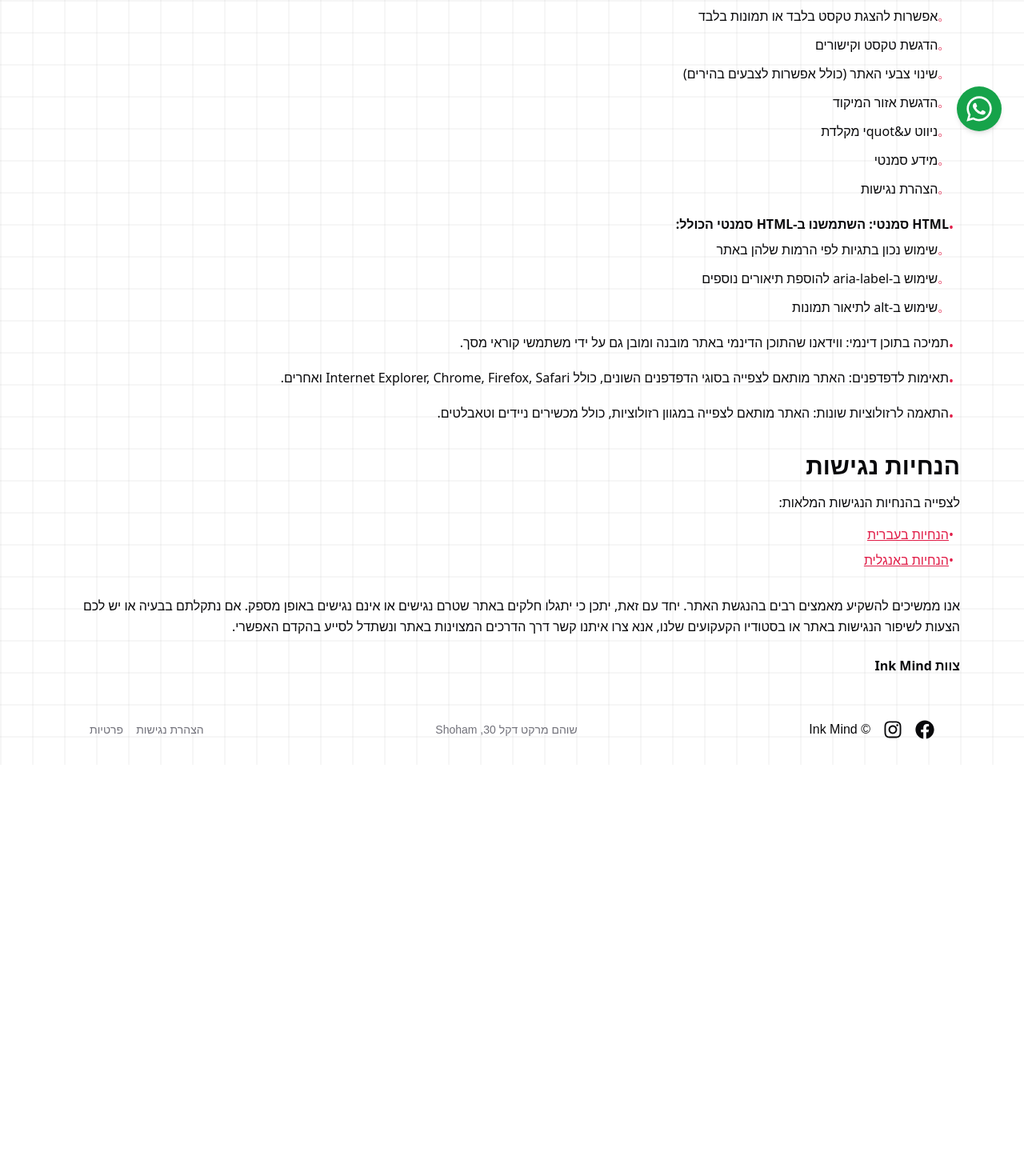
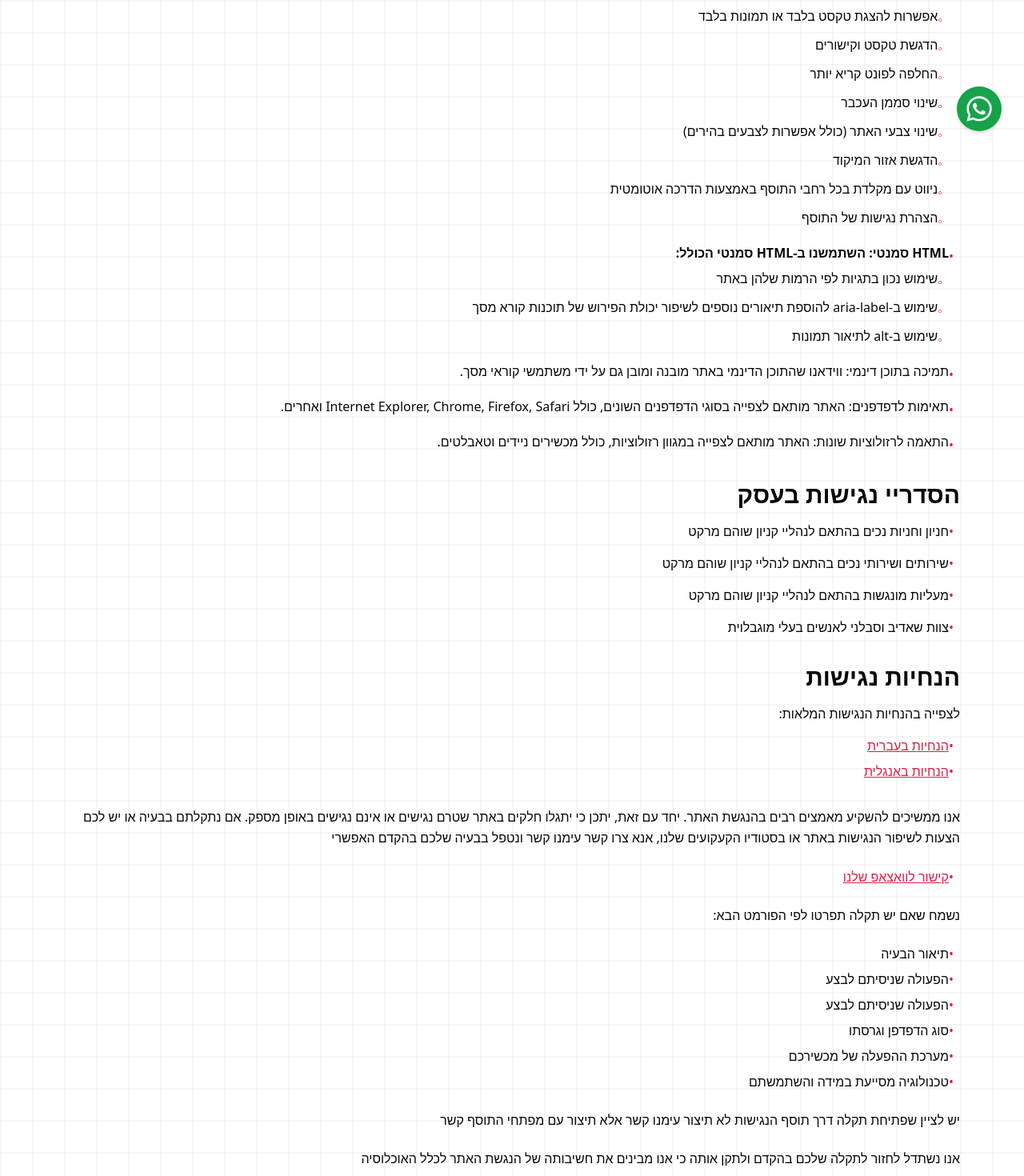
Before and after one commit to roee1454/Inkmind, a Next.js app: page /accessability in a window 1280 px wide. Shown: the part 600-2070 px from the top of the page at 80% size. Before the commit the page ends 1556 px from the top, so only its background shows below. Built offline with nearby package versions, Linux system fonts and the light colour scheme; a web font is replaced by a local one.

Commit message:
final accesability statement fix before dor

```diff
--- a/app/accessability/page.tsx
+++ b/app/accessability/page.tsx
@@ -39,10 +39,7 @@ const AccessibilityStatement = () => {
         <li className="flex items-start">
           <span className="mr-2 mt-1 text-primary">•</span>
           <div>
-            <span className="font-semibold">
-              בכל עמוד באתר, בצד שמאל למטה, תוסף נגישות: הוספנו תוסף מבית
-              NagishLi המאפשר:
-            </span>
+            <span className="font-semibold">תוסף הנגישות Enable המספק</span>
             <ul className="mt-2 ml-6 space-y-2">
               <li className="flex items-start">
                 <span className="mr-2 mt-1 text-primary">◦</span>
@@ -62,6 +59,14 @@ const AccessibilityStatement = () => {
               </li>
               <li className="flex items-start">
                 <span className="mr-2 mt-1 text-primary">◦</span>
+                <span>החלפה לפונט קריא יותר</span>
+              </li>
+              <li className="flex items-start">
+                <span className="mr-2 mt-1 text-primary">◦</span>
+                <span>שינוי סממן העכבר</span>
+              </li>
+              <li className="flex items-start">
+                <span className="mr-2 mt-1 text-primary">◦</span>
                 <span>שינוי צבעי האתר (כולל אפשרות לצבעים בהירים)</span>
               </li>
               <li className="flex items-start">
@@ -70,16 +75,13 @@ const AccessibilityStatement = () => {
               </li>
               <li className="flex items-start">
                 <span className="mr-2 mt-1 text-primary">◦</span>
-                <span>ניווט ע&quotי מקלדת</span>
-              </li>
-
-              <li className="flex items-start">
-                <span className="mr-2 mt-1 text-primary">◦</span>
-                <span>מידע סמנטי</span>
+                <span>
+                  ניווט עם מקלדת בכל רחבי התוסף באמצעות הדרכה אוטומטית
+                </span>
               </li>
               <li className="flex items-start">
                 <span className="mr-2 mt-1 text-primary">◦</span>
-                <span>הצהרת נגישות</span>
+                <span>הצהרת נגישות של התוסף</span>
               </li>
             </ul>
           </div>
@@ -97,7 +99,10 @@ const AccessibilityStatement = () => {
               </li>
               <li className="flex items-start">
                 <span className="mr-2 mt-1 text-primary">◦</span>
-                <span>שימוש ב-aria-label להוספת תיאורים נוספים</span>
+                <span>
+                  שימוש ב-aria-label להוספת תיאורים נוספים לשיפור יכולת הפירוש
+                  של תוכנות קורא מסך
+                </span>
               </li>
               <li className="flex items-start">
                 <span className="mr-2 mt-1 text-primary">◦</span>
@@ -126,6 +131,28 @@ const AccessibilityStatement = () => {
             התאמה לרזולוציות שונות: האתר מותאם לצפייה במגוון רזולוציות, כולל
             מכשירים ניידים וטאבלטים.
           </span>
+        </li>
+      </ul>
+
+      <h2 className="text-3xl font-semibold mt-8 mb-4 text-foreground">
+        הסדריי נגישות בעסק
+      </h2>
+      <ul className="space-y-4 text-foreground">
+        <li>
+          <span className="mr-2 mt-1 text-primary">•</span>
+          <span>חניון וחניות נכים בהתאם לנהליי קניון שוהם מרקט</span>
+        </li>
+        <li>
+          <span className="mr-2 mt-1 text-primary">•</span>
+          <span>שירותים ושירותי נכים בהתאם לנהליי קניון שוהם מרקט</span>
+        </li>
+        <li>
+          <span className="mr-2 mt-1 text-primary">•</span>
+          <span>מעליות מונגשות בהתאם לנהליי קניון שוהם מרקט</span>
+        </li>
+        <li>
+          <span className="mr-2 mt-1 text-primary">•</span>
+          <span>צוות שאדיב וסבלני לאנשים בעלי מוגבלוית</span>
         </li>
       </ul>
 
@@ -161,8 +188,61 @@ const AccessibilityStatement = () => {
       <p className="mt-8 text-foreground leading-relaxed">
         אנו ממשיכים להשקיע מאמצים רבים בהנגשת האתר. יחד עם זאת, יתכן כי יתגלו
         חלקים באתר שטרם נגישים או אינם נגישים באופן מספק. אם נתקלתם בבעיה או יש
-        לכם הצעות לשיפור הנגישות באתר או בסטודיו הקעקועים שלנו, אנא צרו איתנו
-        קשר דרך הדרכים המצוינות באתר ונשתדל לסייע בהקדם האפשרי.
+        לכם הצעות לשיפור הנגישות באתר או בסטודיו הקעקועים שלנו, אנא צרו קשר
+        עימנו קשר ונטפל בבעיה שלכם בהקדם האפשרי
+      </p>
+
+      <ul className="space-y-2 text-foreground mt-6">
+        <li className="flex items-center">
+          <span className="mr-2 text-primary">•</span>
+          <a
+            href="https://wa.me/+972528114746"
+            target="_blank"
+            rel="noopener noreferrer"
+            className="text-primary underline focus:outline-none focus:ring-2 focus:ring-primary rounded"
+          >
+            קישור לוואצאפ שלנו
+          </a>
+        </li>
+      </ul>
+
+      <p className="mt-6">נשמח שאם יש תקלה תפרטו לפי הפורמט הבא:</p>
+
+      <ul className="space-y-2 text-foreground mt-6">
+        <li className="flex items-center">
+          <span className="mr-2 text-primary">•</span>
+          <span>תיאור הבעיה</span>
+        </li>
+        <li className="flex items-center">
+          <span className="mr-2 text-primary">•</span>
+          <span>הפעולה שניסיתם לבצע</span>
+        </li>
+        <li className="flex items-center">
+          <span className="mr-2 text-primary">•</span>
+          <span>הפעולה שניסיתם לבצע</span>
+        </li>
+        <li className="flex items-center">
+          <span className="mr-2 text-primary">•</span>
+          <span>סוג הדפדפן וגרסתו</span>
+        </li>
+        <li className="flex items-center">
+          <span className="mr-2 text-primary">•</span>
+          <span>מערכת ההפעלה של מכשירכם</span>
+        </li>
+        <li className="flex items-center">
+          <span className="mr-2 text-primary">•</span>
+          <span>טכנולוגיה מסייעת במידה והשתמשתם</span>
+        </li>
+      </ul>
+
+      <p className="mt-6">
+        יש לציין שפתיחת תקלה דרך תוסף הנגישות לא תיצור עימנו קשר אלא תיצור עם
+        מפתחי התוסף קשר
+      </p>
+
+      <p className="mt-6">
+        אנו נשתדל לחזור לתקלה שלכם בהקדם ולתקן אותה כי אנו מבינים את חשיבותה של
+        הנגשת האתר לכלל האוכלוסיה
       </p>
 
       <p className="mt-6 font-bold text-foreground">צוות Ink Mind</p>
```
